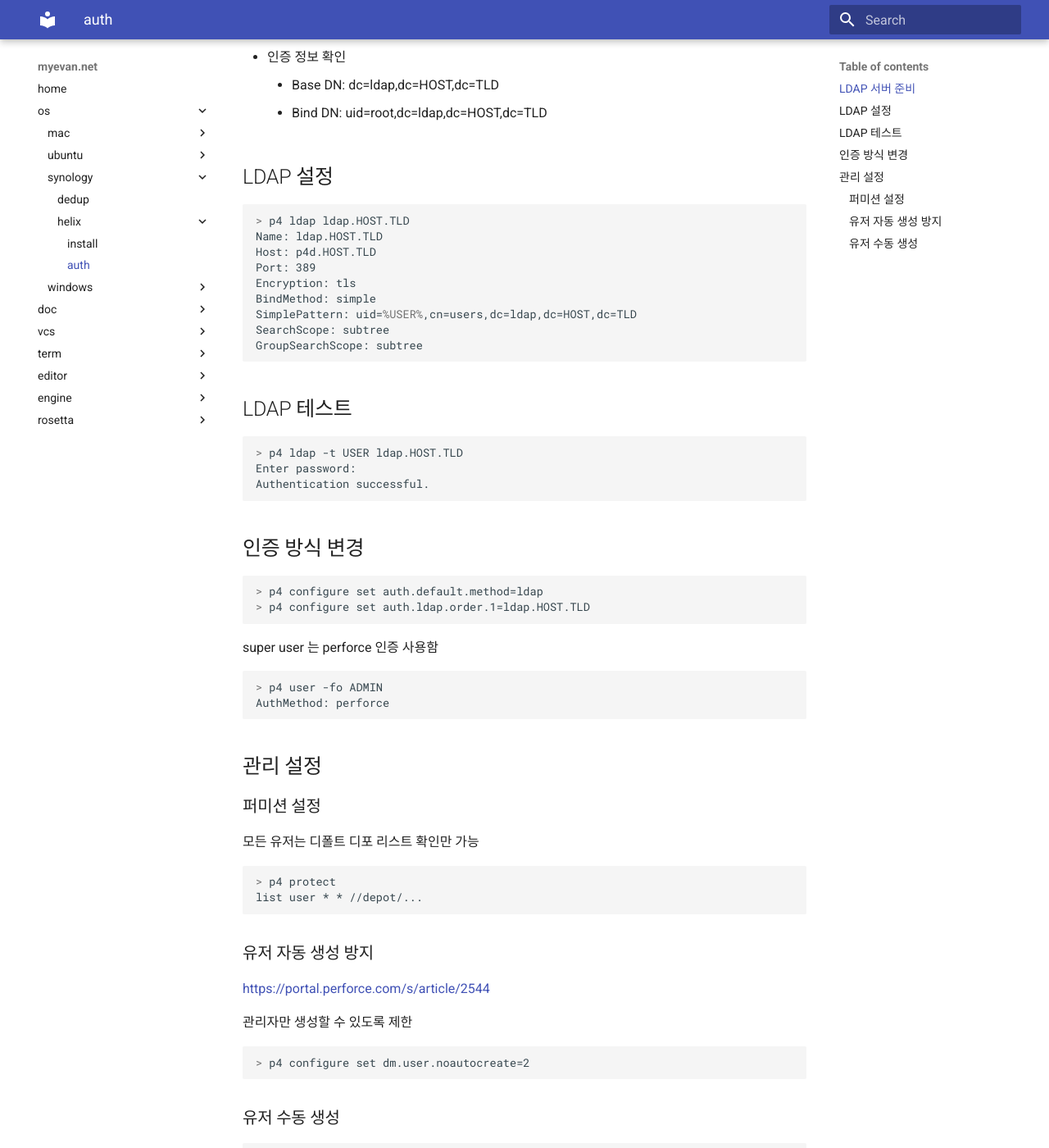
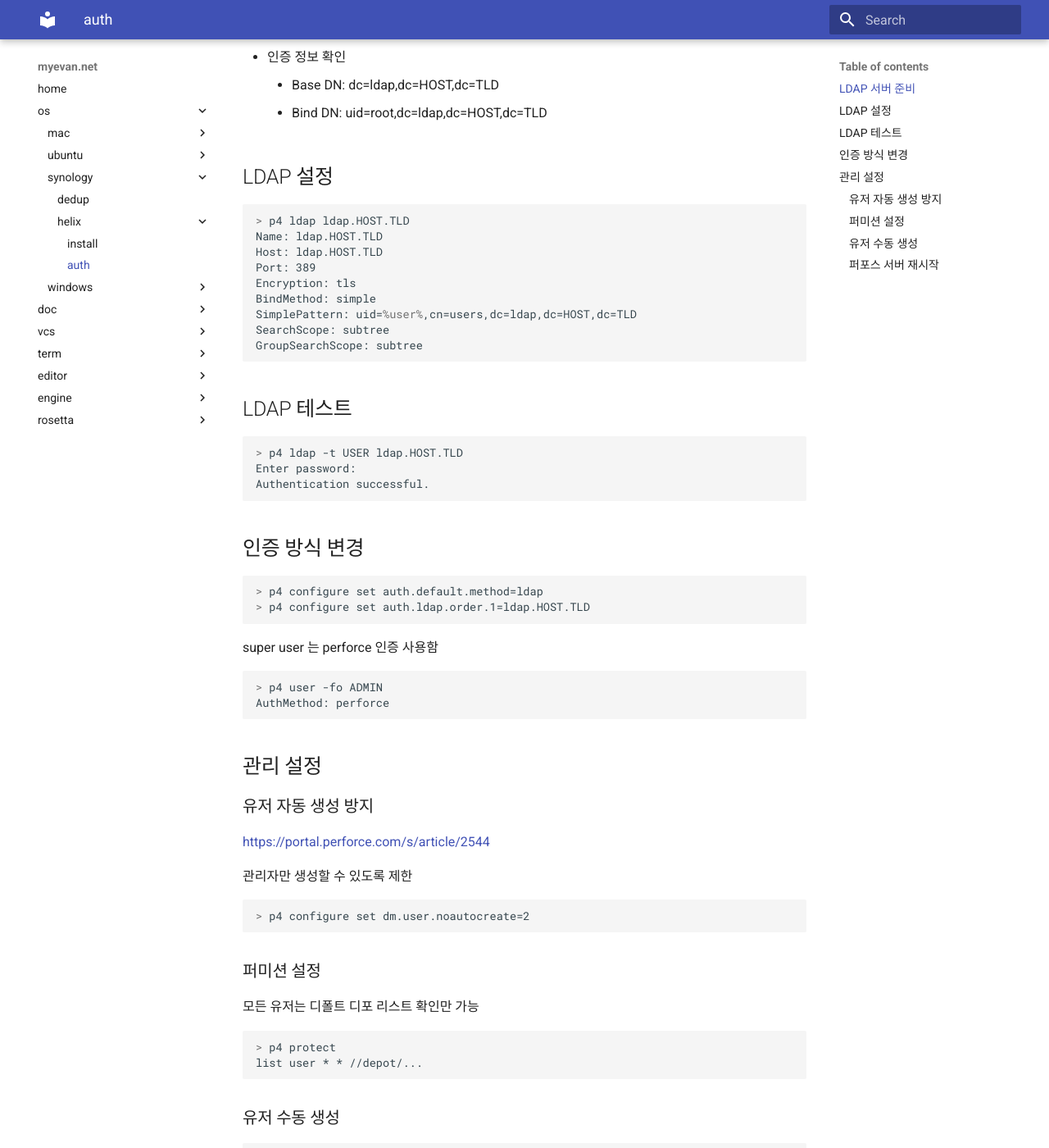
Before and after one commit to myevan/myevan-home, an MkDocs documentation site: the page built from docs/synology_helix_server_auth_ldap.md, in a window 1280 px wide and 1400 px high, scrolled down 482 px. Shown: the whole window at 82% size. Built offline with MkDocs 1.6.1 and Material for MkDocs 9.7.7, drawn with Linux system fonts in a browser that asks for light colours; some of the changed text lies outside the part shown.

Commit message:
시놀로지 헬릭스 서버 인증 LDAP 내용 보강

````diff
--- a/docs/synology_helix_server_auth_ldap.md
+++ b/docs/synology_helix_server_auth_ldap.md
@@ -19,11 +19,11 @@
 ```bat
 > p4 ldap ldap.HOST.TLD
 Name: ldap.HOST.TLD
-Host: p4d.HOST.TLD
+Host: ldap.HOST.TLD
 Port: 389
 Encryption: tls
 BindMethod: simple
-SimplePattern: uid=%USER%,cn=users,dc=ldap,dc=HOST,dc=TLD
+SimplePattern: uid=%user%,cn=users,dc=ldap,dc=HOST,dc=TLD
 SearchScope: subtree
 GroupSearchScope: subtree
 ```
@@ -52,14 +52,6 @@ AuthMethod: perforce
 
 ## 관리 설정
 
-### 퍼미션 설정
-
-모든 유저는 디폴트 디포 리스트 확인만 가능
-
-```bat
-> p4 protect
-list user * * //depot/...
-```
 ### 유저 자동 생성 방지
 
 <https://portal.perforce.com/s/article/2544>
@@ -70,6 +62,14 @@ list user * * //depot/...
 > p4 configure set dm.user.noautocreate=2
 ```
 
+### 퍼미션 설정
+
+모든 유저는 디폴트 디포 리스트 확인만 가능
+
+```bat
+> p4 protect
+list user * * //depot/...
+```
 ### 유저 수동 생성
 
 ```bat
@@ -82,3 +82,9 @@ FullName: NAME
 
 AuthMethod: ldap
 ```
+
+### 퍼포스 서버 재시작
+
+```bat
+> p4 admin restart
+```
````
